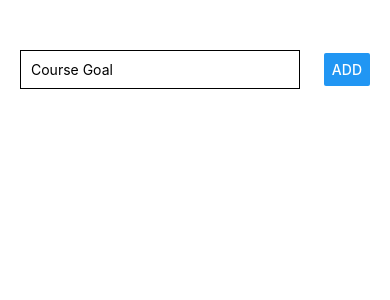
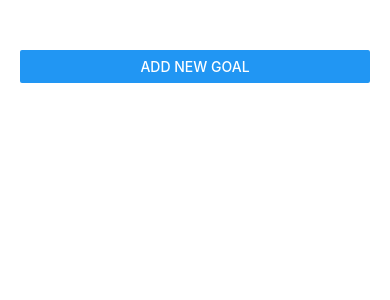
Before and after one commit to DenisKhatsuk/rn-complete-guide, a React Native app: screen / in a window 390 px wide. Shown: the top 300 px of the page. Built offline with nearby package versions, Linux system fonts and the light colour scheme.

Commit message:
feat: #39 add modal as container to goal input with additional cancel button

```diff
--- a/App.js
+++ b/App.js
@@ -1,14 +1,20 @@
 import React, { useState } from 'react';
-import { StyleSheet, View, FlatList } from 'react-native';
+import { StyleSheet, View, FlatList, Button } from 'react-native';
 
 import ListItem from './components/list-item';
 import GoalInput from './components/goal-input';
 
 const App = () => {
   const [goalsList, setGoalsList] = useState([]);
+  const [isAddMode, setIsAddMode] = useState(false);
 
   const onAddPress = (inputValue) => {
     setGoalsList(goalsList => [...goalsList, inputValue]);
+    setIsAddMode(false);
+  };
+
+  const onCancelPress = () => {
+    setIsAddMode(false);
   };
 
   const deleteListItem = (index) => {
@@ -20,7 +26,15 @@ const App = () => {
 
   return (
     <View style={ styles.container }>
-      <GoalInput onAddPress = { onAddPress } />
+      <Button
+        title = "ADD NEW GOAL"
+        onPress = { () => setIsAddMode(true) }
+      />
+      <GoalInput
+        onAddPress = { onAddPress }
+        onCancel = { onCancelPress }
+        visible = { isAddMode }
+      />
       <FlatList
         keyExtractor = { (item, index) => String(index) }
         data = { goalsList }
--- a/components/goal-input.js
+++ b/components/goal-input.js
@@ -1,7 +1,7 @@
 import React, { useState } from 'react';
-import { StyleSheet, View, TextInput, Button } from 'react-native';
+import { StyleSheet, View, TextInput, Button, Modal } from 'react-native';
 
-const GoalInput = ({ onAddPress }) => {
+const GoalInput = ({ onAddPress, onCancel, visible }) => {
 
   const [inputValue, setInputValue] = useState('');
 
@@ -15,6 +15,10 @@ const GoalInput = ({ onAddPress }) => {
   };
 
   return (
+    <Modal
+      visible = { visible }
+      animationType = "slide"
+    >
       <View style={ styles.inputContainer }>
         <TextInput
           placeholder="Course Goal"
@@ -22,25 +26,46 @@ const GoalInput = ({ onAddPress }) => {
           onChangeText = { onChangeText }
           value = { inputValue }
         />
+        <View style = { styles.buttonsContainer }>
+          <View style = { styles.goalButton }>
             <Button
               title = "ADD"
               onPress = { onPress }
             />
           </View>
+          <View style = { styles.goalButton }>
+            <Button
+              title = "CANCEL"
+              color = "red"
+              onPress = { onCancel }
+            />
+          </View>
+        </View>
+      </View>
+    </Modal>
   );
 };
 
 const styles = StyleSheet.create({
   inputContainer: {
-    flexDirection: 'row',
-    justifyContent: 'space-between',
+    justifyContent: 'center',
     alignItems: 'center',
+    flex: 1,
   },
   input: {
     width: '80%',
     padding: 10,
+    marginBottom: 10,
     borderColor: 'black',
     borderWidth: 1,
+  },
+  buttonsContainer: {
+    flexDirection: 'row',
+    justifyContent: 'space-evenly',
+    width: '70%',
+  },
+  goalButton: {
+    width: '40%',
   },
 });
 
```
Lines whose indentation alone changed are shown as unchanged.
